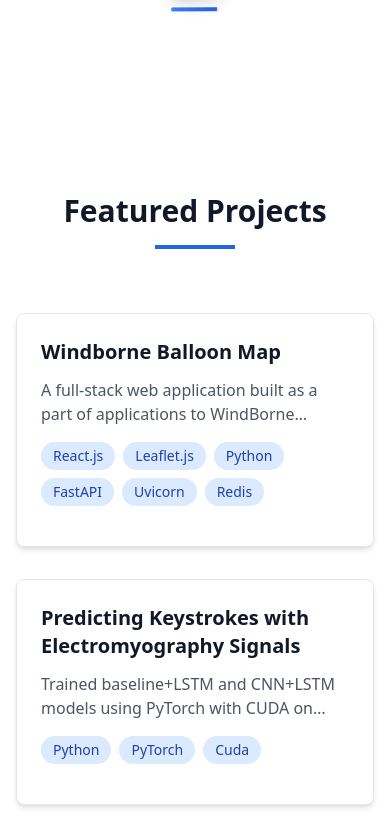
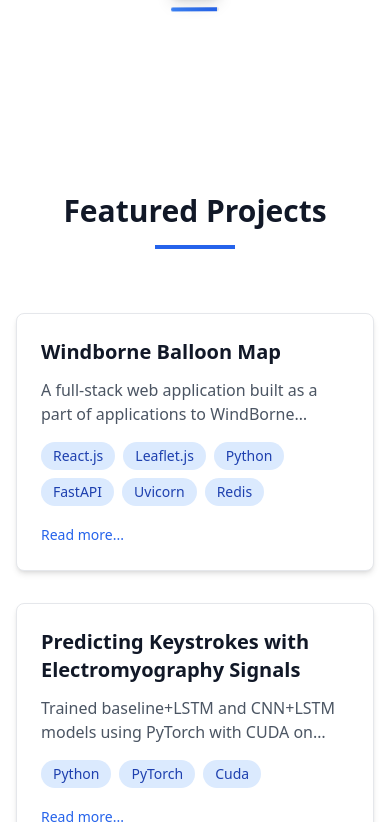
Before and after one commit to joshuali3110/joshuali3110.github.io, a React (Vite) app: page / in a window 390 px wide. Shown: the part 2062-2884 px from the top of the page. Built offline with nearby package versions, Linux system fonts and the light colour scheme.

Commit message:
add timeline section

```diff
--- a/src/App.tsx
+++ b/src/App.tsx
@@ -7,6 +7,8 @@ import {
   FileUser,
   GraduationCap,
   CodeXml,
+  Briefcase,
+  MapPin,
   Menu,
   X,
   Flashlight,
@@ -40,6 +42,7 @@ function App() {
   const [darkMode, setDarkMode] = useState(false);
   const [emailCopied, setEmailCopied] = useState(false);
   const [showCopiedText, setShowCopiedText] = useState(false);
+  const [openExperience, setOpenExperience] = useState<number | null>(null);
 
   // Trackball rotation state
   const [isDragging, setIsDragging] = useState(false);
@@ -61,7 +64,7 @@ function App() {
 
   useEffect(() => {
     const handleScroll = () => {
-      const sections = ["home", "skills", "projects"];
+      const sections = ["home", "skills", "projects", "timeline"];
       const scrollPosition = window.scrollY + 100;
 
       for (const section of sections) {
@@ -277,6 +280,84 @@ function App() {
     },
   ];
 
+  // Timeline experiences. To add an entry, just append an object below.
+  // `start`/`end` use "MMM YYYY" (e.g. "Jun 2025"); use "Present" for an
+  // ongoing `end`. Entries are auto-sorted by start date (most recent first),
+  // so order here does not matter. `icon` is any lucide-react icon component.
+  const experiences = [
+    {
+      organization: "MongoDB",
+      position: "Software Engineer Intern",
+      location: "San Francisco, CA",
+      start: "Jun 2026",
+      end: "Present",
+      description:
+        "Cluster-to-Cluster Team",
+      icon: Briefcase,
+    },
+    {
+      organization: "UCLA",
+      position: "M.S. in Computer Science",
+      location: "Los Angeles, CA",
+      start: "Sep 2026",
+      end: "Jun 2027",
+      description:
+        "Returning to UCLA for a Master's in Computer Science.",
+      icon: GraduationCap,
+    },
+    {
+      organization: "UCLA",
+      position: "B.S. in Computer Science",
+      location: "Los Angeles, CA",
+      start: "Sep 2022",
+      end: "Jun 2026",
+      description:
+        "Studied Computer Science at UCLA, with coursework spanning distributed systems, AI/ML, operating systems, networking, computer architecture, and more.",
+      icon: GraduationCap,
+    },
+    {
+      organization: "Palo Alto High School",
+      position: "High School Diploma",
+      location: "Palo Alto, CA",
+      start: "Aug 2018",
+      end: "Jun 2022",
+      description: "#SkoVikes",
+      icon: GraduationCap,
+    },
+    {
+      organization: "Stealth AI Startup",
+      position: "Software Engineer Intern",
+      location: "San Francisco, CA",
+      start: "Jun 2025",
+      end: "Dec 2025",
+      description: "Built a fullstack prototype of the company's product platform using Typescript, Node.js, PostgreSQL, MongDB, and more.",
+      icon: Briefcase,
+    },
+    {
+      organization: "Anytime AI",
+      position: "Software Engineer Intern",
+      location: "Remote",
+      start: "Jun 2024",
+      end: "Sep 2024",
+      description: "Improved a data pipeline for downstream training of Anytime's AI legal assistant.",
+      icon: Briefcase,
+    },
+  ];
+
+  // Sort experiences by start date, most recent first (does not mutate source).
+  const monthIndex: Record<string, number> = {
+    jan: 0, feb: 1, mar: 2, apr: 3, may: 4, jun: 5,
+    jul: 6, aug: 7, sep: 8, oct: 9, nov: 10, dec: 11,
+  };
+  const startValue = (label: string) => {
+    if (/present|current/i.test(label)) return Number.MAX_SAFE_INTEGER;
+    const [mon, year] = label.trim().toLowerCase().split(/\s+/);
+    return new Date(parseInt(year, 10), monthIndex[mon] ?? 0).getTime();
+  };
+  const sortedExperiences = [...experiences].sort(
+    (a, b) => startValue(b.start) - startValue(a.start)
+  );
+
   // Trackball drag handlers
   const handleMouseDown = (e: React.MouseEvent<HTMLDivElement>) => {
     setIsDragging(true);
@@ -402,7 +483,7 @@ function App() {
 
             {/* Desktop Navigation */}
             <div className="hidden md:flex space-x-8 items-center">
-              {["home", "skills", "projects"].map((section) => (
+              {["home", "skills", "projects", "timeline"].map((section) => (
                 <button
                   key={section}
                   onClick={() => scrollToSection(section)}
@@ -454,7 +535,7 @@ function App() {
           {/* Mobile Navigation */}
           {isMenuOpen && (
             <div className="md:hidden py-4 border-t border-gray-100 dark:border-gray-800">
-              {["home", "skills", "projects"].map((section) => (
+              {["home", "skills", "projects", "timeline"].map((section) => (
                 <button
                   key={section}
                   onClick={() => scrollToSection(section)}
@@ -775,7 +856,7 @@ function App() {
       {/* Projects Section */}
       <section
         id="projects"
-        className="py-20 bg-white dark:bg-gray-900 min-h-screen"
+        className="py-20 bg-white dark:bg-gray-900"
       >
         <div className="max-w-6xl mx-auto px-4 sm:px-6 lg:px-8">
           <div className="text-center mb-16">
@@ -893,9 +974,121 @@ function App() {
                       </span>
                     ))}
                   </div>
+                  <span className="inline-block text-sm font-medium text-blue-600 dark:text-blue-400 hover:text-blue-800 dark:hover:text-blue-300 transition-colors">
+                    Read more...
+                  </span>
                 </div>
               </div>
             ))}
+          </div>
+        </div>
+      </section>
+
+      {/* Timeline Section */}
+      <section id="timeline" className="py-20 bg-white dark:bg-gray-900">
+        <div className="max-w-6xl mx-auto px-4 sm:px-6 lg:px-8">
+          <div className="text-center mb-16">
+            <h2 className="text-3xl sm:text-4xl font-bold text-gray-900 dark:text-white mb-4">
+              Timeline
+            </h2>
+            <div className="w-20 h-1 bg-blue-600 dark:bg-blue-400 mx-auto"></div>
+          </div>
+
+          <div className="relative">
+            {/* Center vertical line */}
+            <div className="absolute left-4 md:left-1/2 top-0 bottom-0 w-0.5 bg-blue-200 dark:bg-blue-900 md:-translate-x-1/2"></div>
+
+            <div className="space-y-12">
+              {sortedExperiences.map((exp, index) => {
+                const Icon = exp.icon;
+                const isLeft = index % 2 === 0;
+                const isOpen = openExperience === index;
+                const dateLabel = `${exp.start} – ${exp.end}`;
+                return (
+                  <div key={index} className="relative flex md:items-center">
+                    {/* Icon node on the line */}
+                    <div className="absolute left-4 md:left-1/2 top-6 md:top-1/2 -translate-x-1/2 md:-translate-y-1/2 z-10">
+                      <div className="w-10 h-10 rounded-full bg-blue-600 dark:bg-blue-500 ring-4 ring-white dark:ring-gray-900 flex items-center justify-center shadow-md">
+                        <Icon size={18} className="text-white" />
+                      </div>
+                    </div>
+
+                    {/* Card */}
+                    <div
+                      className={`w-full pl-14 md:w-1/2 ${
+                        isLeft ? "md:pl-0 md:pr-12" : "md:order-2 md:pl-12"
+                      }`}
+                    >
+                      <div
+                        onClick={() =>
+                          setOpenExperience(isOpen ? null : index)
+                        }
+                        className={`relative bg-white dark:bg-gray-900 border border-gray-200 dark:border-gray-700 rounded-lg shadow-md hover:shadow-xl transition-all duration-300 transform hover:-translate-y-2 cursor-pointer p-6 md:max-w-sm ${
+                          isLeft ? "md:text-right md:ml-auto" : "md:mr-auto"
+                        }`}
+                      >
+                        {/* Pointer toward the line */}
+                        <div
+                          className={`hidden md:block absolute top-6 w-3 h-3 rotate-45 bg-white dark:bg-gray-900 ${
+                            isLeft
+                              ? "-right-1.5 border-t border-r"
+                              : "-left-1.5 border-b border-l"
+                          } border-gray-200 dark:border-gray-700`}
+                        ></div>
+                        <div className="md:hidden absolute top-6 -left-1.5 w-3 h-3 rotate-45 bg-white dark:bg-gray-900 border-b border-l border-gray-200 dark:border-gray-700"></div>
+
+                        {/* Date (mobile, shown inside the card) */}
+                        <span className="md:hidden inline-block px-3 py-1 mb-3 bg-blue-100 dark:bg-blue-950 text-blue-800 dark:text-blue-300 text-sm rounded-full">
+                          {dateLabel}
+                        </span>
+
+                        <h3 className="text-xl font-semibold text-gray-900 dark:text-white">
+                          {exp.organization}
+                        </h3>
+                        {exp.position && (
+                          <p className="text-base font-medium text-blue-600 dark:text-blue-400">
+                            {exp.position}
+                          </p>
+                        )}
+                        {exp.location && (
+                          <p className="text-sm text-gray-500 dark:text-gray-400 mb-3">
+                            <span className="inline-flex items-center gap-1">
+                              <MapPin size={14} />
+                              {exp.location}
+                            </span>
+                          </p>
+                        )}
+                        <p
+                          className={`text-gray-600 dark:text-gray-300 ${
+                            isOpen ? "" : "line-clamp-2"
+                          }`}
+                        >
+                          {exp.description}
+                        </p>
+                        {exp.description.length > 110 && (
+                          <span className="inline-block mt-4 text-sm font-medium text-blue-600 dark:text-blue-400 hover:text-blue-800 dark:hover:text-blue-300 transition-colors">
+                            {isOpen ? "Show less" : "Read more..."}
+                          </span>
+                        )}
+                      </div>
+                    </div>
+
+                    {/* Date (desktop, on the opposite side) */}
+                    <div
+                      className={`hidden md:flex md:w-1/2 md:items-center ${
+                        isLeft
+                          ? "md:order-2 md:justify-start md:pl-12"
+                          : "md:justify-end md:pr-12"
+                      }`}
+                    >
+                      <span className="px-4 py-1.5 bg-blue-100 dark:bg-blue-950 text-blue-800 dark:text-blue-300 text-sm font-medium rounded-full">
+                        {dateLabel}
+                      </span>
+                    </div>
+                  </div>
+                );
+              })}
+            </div>
           </div>
         </div>
       </section>
```
